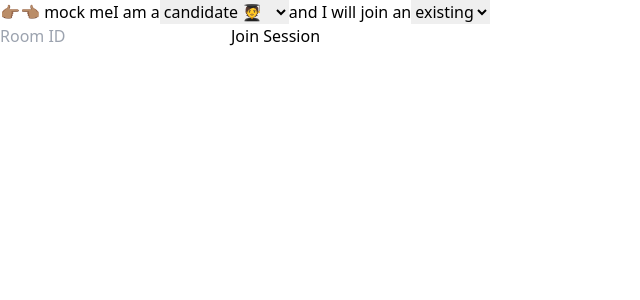
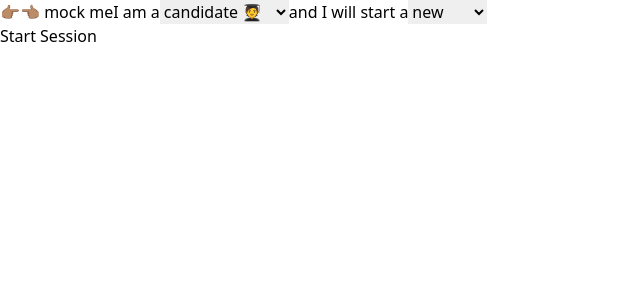
Before and after one commit to ajchili/mock-me, a React (Vite) app in the folder packages/asset/: page / in a window 1280 px wide. Shown: the top 300 px of the page, without its empty margins (0-640 px from the left). Built offline with nearby package versions, Linux system fonts and the light colour scheme.

Commit message:
🔧 improve Login page grammar

```diff
--- a/packages/asset/src/pages/Login/Login.tsx
+++ b/packages/asset/src/pages/Login/Login.tsx
@@ -1,10 +1,12 @@
 import { useCallback, useState } from "react";
 import { useNavigate } from "react-router-dom";
 import { Button } from "../../components/Button/Button.js";
+import type { Role, SessionType } from "./types.js";
+import { getRoleFromValue, getSessionTypeFromValue } from "./utils.js";
 
 export const Login = (): JSX.Element => {
-  const [role, setRole] = useState<string>("candidate");
-  const [sessionType, setSessionType] = useState<string>("existing");
+  const [role, setRole] = useState<Role>("candidate");
+  const [sessionType, setSessionType] = useState<SessionType>("new");
   const [roomId, setRoomId] = useState<string>("");
   const navigate = useNavigate();
 
@@ -24,23 +26,25 @@ export const Login = (): JSX.Element => {
     <div className="w-full h-dvh flex flex-col items-center justify-center gap-4 bg-gradient-to-t from-slate-950 to-slate-800">
       <span className="text-3xl text-white">👉🏽👈🏽 mock me</span>
       <span className="text-l text-white">
-        I am a
+        I am {role === "candidate" ? "a" : "an"}
         <select
           className="bg-transparent border-0 border-b-2 border-white border-solid mx-2"
           value={role}
-          onChange={(e) => setRole(e.target.value)}
+          onChange={(e) => setRole(getRoleFromValue(e.target.value))}
         >
           <option value="candidate">candidate 🧑‍🎓</option>
           <option value="interviewer">interviewer 🧑‍🏫</option>
         </select>
-        and I will join an
+        and I will {sessionType === "new" ? "start a" : "join an"}
         <select
           className="bg-transparent border-0 border-b-2 border-white border-solid mx-2"
           value={sessionType}
-          onChange={(e) => setSessionType(e.target.value)}
+          onChange={(e) =>
+            setSessionType(getSessionTypeFromValue(e.target.value))
+          }
         >
+          <option value="new">new</option>
           <option value="existing">existing</option>
-          <option value="new">new</option>
         </select>
       </span>
       <div className="flex gap-4">
@@ -52,7 +56,9 @@ export const Login = (): JSX.Element => {
             onChange={(e) => setRoomId(e.target.value)}
           />
         )}
-        <Button onClick={start}>{sessionType === "new" ? "Start" : "Join"} Session</Button>
+        <Button onClick={start}>
+          {sessionType === "new" ? "Start" : "Join"} Session
+        </Button>
       </div>
     </div>
   );
--- /dev/null
+++ b/packages/asset/src/pages/Login/types.ts
@@ -0,0 +1,2 @@
+export type Role = "candidate" | "interviewer";
+export type SessionType = "new" | "existing";
--- /dev/null
+++ b/packages/asset/src/pages/Login/utils.ts
@@ -0,0 +1,27 @@
+import type { Role, SessionType } from "./types.js";
+
+const valueRoleMap: Record<string, Role> = {
+  candidate: "candidate",
+  interviewer: "interviewer",
+};
+
+const valueSessionTypeMap: Record<string, SessionType> = {
+  new: "new",
+  existing: "existing",
+};
+
+export const getRoleFromValue = (value: string): Role => {
+  if (Object.hasOwn(valueRoleMap, value)) {
+    return value as Role;
+  }
+
+  return "candidate";
+};
+
+export const getSessionTypeFromValue = (value: string): SessionType => {
+  if (Object.hasOwn(valueSessionTypeMap, value)) {
+    return value as SessionType;
+  }
+
+  return "new";
+};
```
